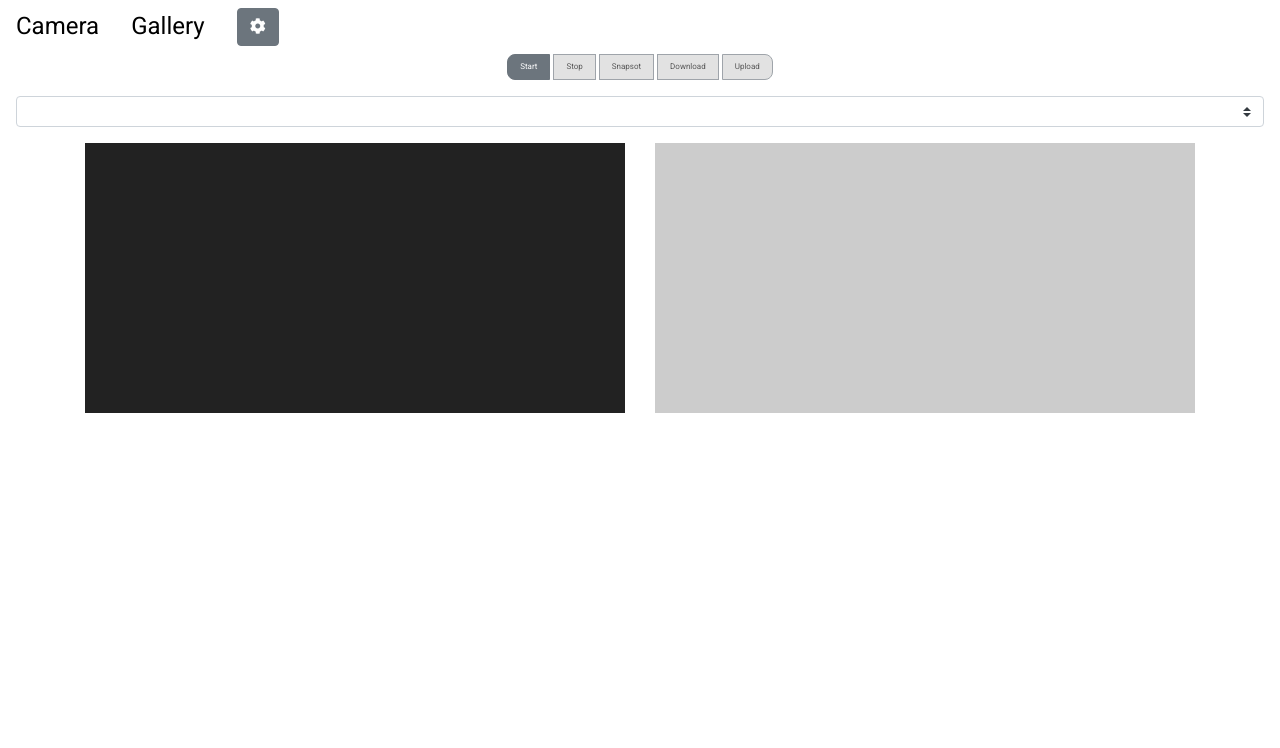
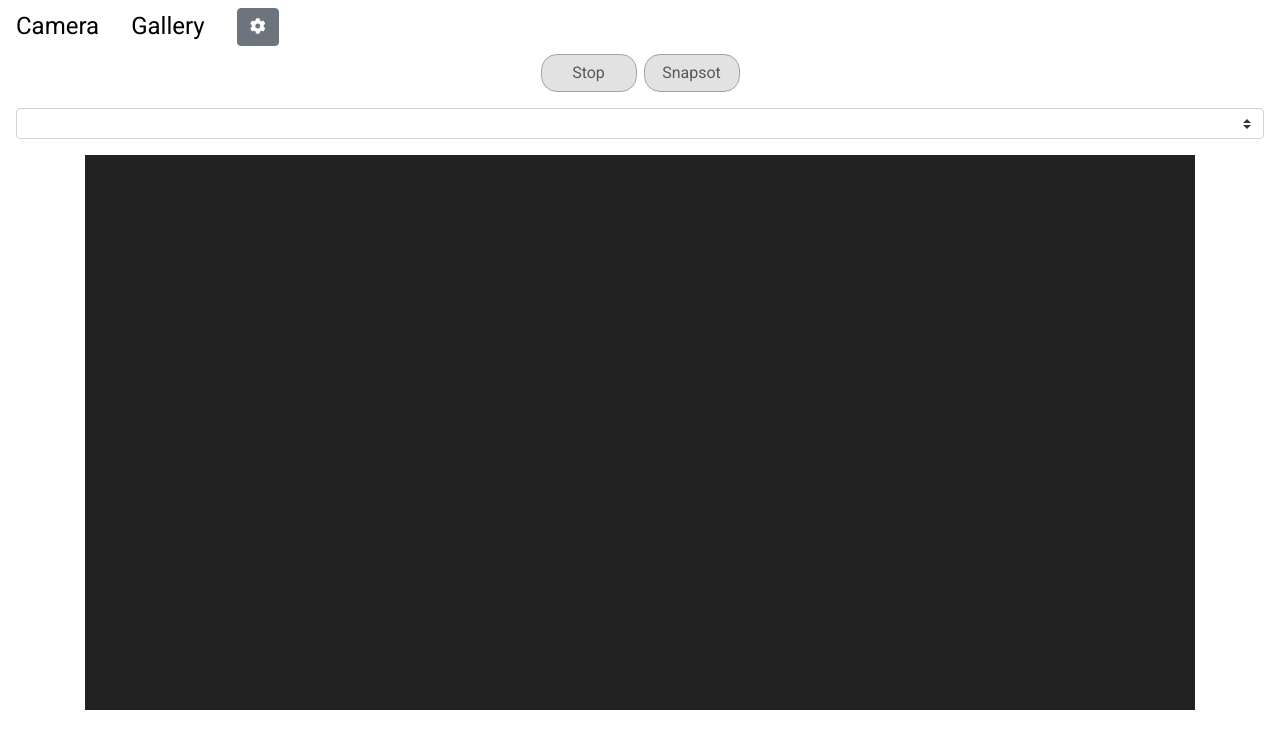
Before and after one commit to Uvacoder/vue-camera3, a Vue app: page /#/ in a window 1280 px wide. Shown: the top 748 px of the page. Built offline with nearby package versions, Linux system fonts and the light colour scheme; what vue-ls would draw is missing.

Commit message:
control display of video/canvas

```diff
--- a/src/App.vue
+++ b/src/App.vue
@@ -9,7 +9,7 @@
       </b-nav-item>
 
       <b-nav-item>
-        <div v-b-tooltip.hover title="Settings are required to upload photos.">
+        <!-- <div v-b-tooltip.hover title="Settings are required to upload photos."> -->
           <b-button class="settings" v-b-modal.modal-prevent-closing>
             <i class="fas fa-cog"></i>
           </b-button>
@@ -55,7 +55,7 @@
               </b-form-group>
             </form>
           </b-modal>
-        </div>
+        <!-- </div> -->
       </b-nav-item>
     </b-nav>
     <router-view></router-view>
--- a/src/components/Camera.vue
+++ b/src/components/Camera.vue
@@ -2,14 +2,17 @@
   <div class="camera">
     <div class="actions">
       <b-button-group>
-        <b-button :disabled="!isStartEnabled" v-on:click="start">Start</b-button>
-        <b-button :disabled="isStartEnabled" v-on:click="stop">Stop</b-button>
-        <b-button :disabled="isStartEnabled" v-on:click="snapshot">Snapsot</b-button>
-        <b-button :disabled="!isPhoto" v-on:click="download">Download</b-button>
+        <b-button v-if="!cameraState" :disabled="isStartEnabled" v-on:click="start">Camera</b-button>
+        <b-button v-if="cameraState" :disabled="isStartEnabled" v-on:click="stop">Stop</b-button>
+        <b-button v-if="cameraState" :disabled="isStartEnabled" v-on:click="snapshot">Snapsot</b-button>
+        <b-button v-if="!cameraState" :disabled="!isPhoto" v-on:click="download">Download</b-button>
+        <div v-b-tooltip.hover title="Settings are required to upload photos.">
         <b-button
           :disabled="!isPhoto || settings.cloudname.length === 0 || settings.preset.length === 0"
           v-on:click="upload"
+          v-if="!cameraState"
         >Upload</b-button>
+        </div>
       </b-button-group>
       <form class>
         <b-form-select
@@ -23,11 +26,11 @@
 
     <b-container>
       <b-row>
-        <b-col sm="12" md="6">
-          <video playsinline autoplay></video>
+        <b-col sm="12">
+          <video v-show="cameraState" playsinline autoplay></video>
         </b-col>
-        <b-col sm="12" md="6">
-          <canvas></canvas>
+        <b-col sm="12">
+          <canvas v-show="!cameraState"></canvas>
         </b-col>
       </b-row>
     </b-container>
@@ -76,7 +79,8 @@ export default {
       devices: [],
       options: [],
       constraints: {},
-      selectedDevice: null
+      selectedDevice: null,
+      cameraState: true
       // cloudname: '',
       // preset:''
     };
@@ -134,6 +138,7 @@ export default {
         .drawImage(this.video, 0, 0, this.canvas.width, this.canvas.height);
       this.fileData = this.canvas.toDataURL("image/jpeg");
       this.isPhoto = true;
+      this.cameraState = false;
     },
     stop: function() {
       console.log("stop");
@@ -150,15 +155,19 @@ export default {
       this.canvas
         .getContext("2d")
         .clearRect(0, 0, this.canvas.width, this.canvas.height);
-      this.isStartEnabled = true;
+      // this.isStartEnabled = true;
       this.isPhoto = false;
+      this.cameraState = false
     },
     start: function() {
       console.log("start");
       this.stop();
       //when starting up again use first option
-      this.selectedDevice = this.options[0].value
-      this.getMedia().then((this.isStartEnabled = false));
+      this.selectedDevice = this.options[0].value;
+      this.getMedia().then(result => {
+        this.isStartEnabled = false;
+        this.cameraState = true;
+      });
     },
     download: function() {
       console.log("downlaod");
@@ -183,10 +192,10 @@ export default {
         this.stream = await navigator.mediaDevices.getUserMedia(
           this.constraints
         );
-        window.stream = this.stream
-        this.currentStream = stream
-        this.video.srcObject = stream
-        return true
+        window.stream = this.stream;
+        this.currentStream = stream;
+        this.video.srcObject = stream;
+        return true;
       } catch (err) {
         throw err;
         console.log("getmedia", err);
@@ -218,7 +227,7 @@ export default {
     getDevices: async function() {
       if (!navigator.mediaDevices || !navigator.mediaDevices.enumerateDevices) {
         console.log("enumerateDevices() not supported.");
-        return false
+        return false;
       }
       try {
         let allDevices = await navigator.mediaDevices.enumerateDevices();
@@ -248,7 +257,7 @@ export default {
     this.getDevices()
       .then(res => {
         //when first loaded selected device can use 1st option
-        this.selectedDevice = this.options[0].value
+        this.selectedDevice = this.options[0].value;
         this.setConstraints();
       })
       .then(res => {
@@ -278,8 +287,9 @@ form {
 @media only screen and (min-width: 600px) {
   .btn-group button {
     margin: 0 0.5em;
-    border-radius: 1em;
-    font-size: 0.5em;
+    border-radius: 1em !important;
+    font-size: 1em;
+    width: 6em;
   }
 }
 </style>
```
Also changed, not shown: 9 other files (tests, documents, lock files or other folders).
